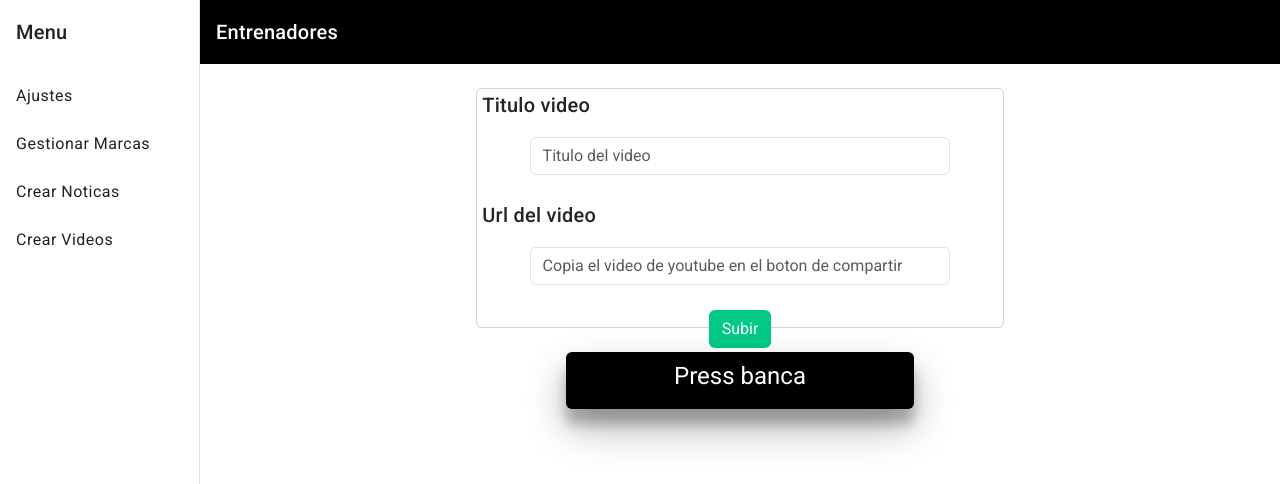
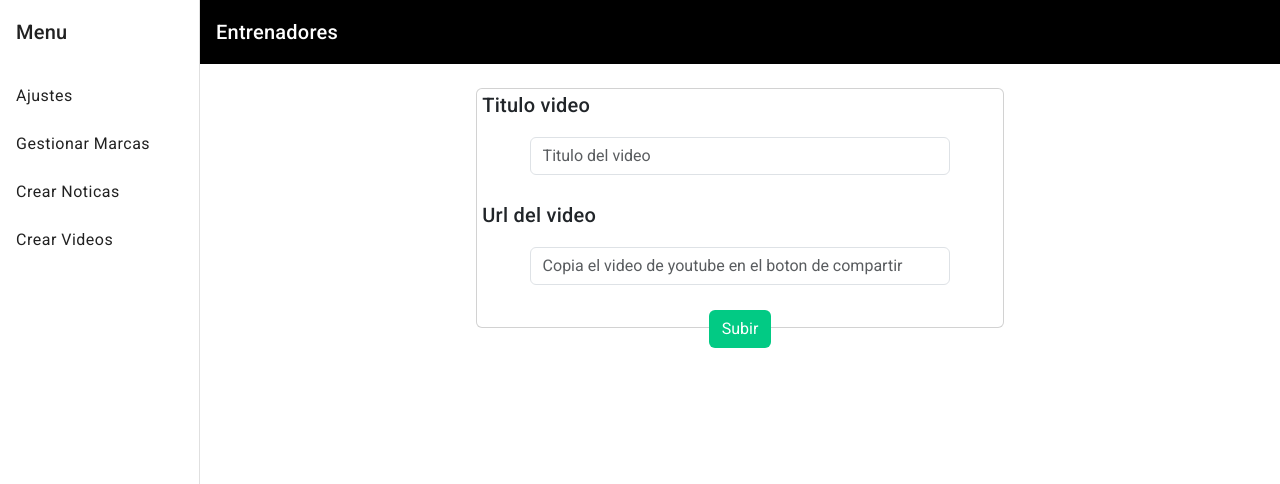
Before and after one commit to dnsue01/Mymichu, an Angular app: page /entrenadores/1/crearVideos in a window 1280 px wide. Shown: the top 484 px of the page. Built offline with nearby package versions, Linux system fonts and the light colour scheme.

Commit message:
ver video v2

```diff
--- a/src/app/crear-videos/crear-videos.component.html
+++ b/src/app/crear-videos/crear-videos.component.html
@@ -45,15 +45,10 @@
       </div>
       <br />
       <div class="centro">
-        <div class="card video">
-          <h1>Press banca</h1>
+        <div class="card video" *ngIf="videoCorrecto">
+          <h1>{{ video.titulo }}</h1>
 
-          <iframe
-            *ngIf="videoCorrecto"
-            [src]="safeUrl"
-            frameborder="0"
-            allowfullscreen
-          ></iframe>
+          <iframe [src]="safeUrl" frameborder="0" allowfullscreen></iframe>
         </div>
       </div>
     </div>
```
